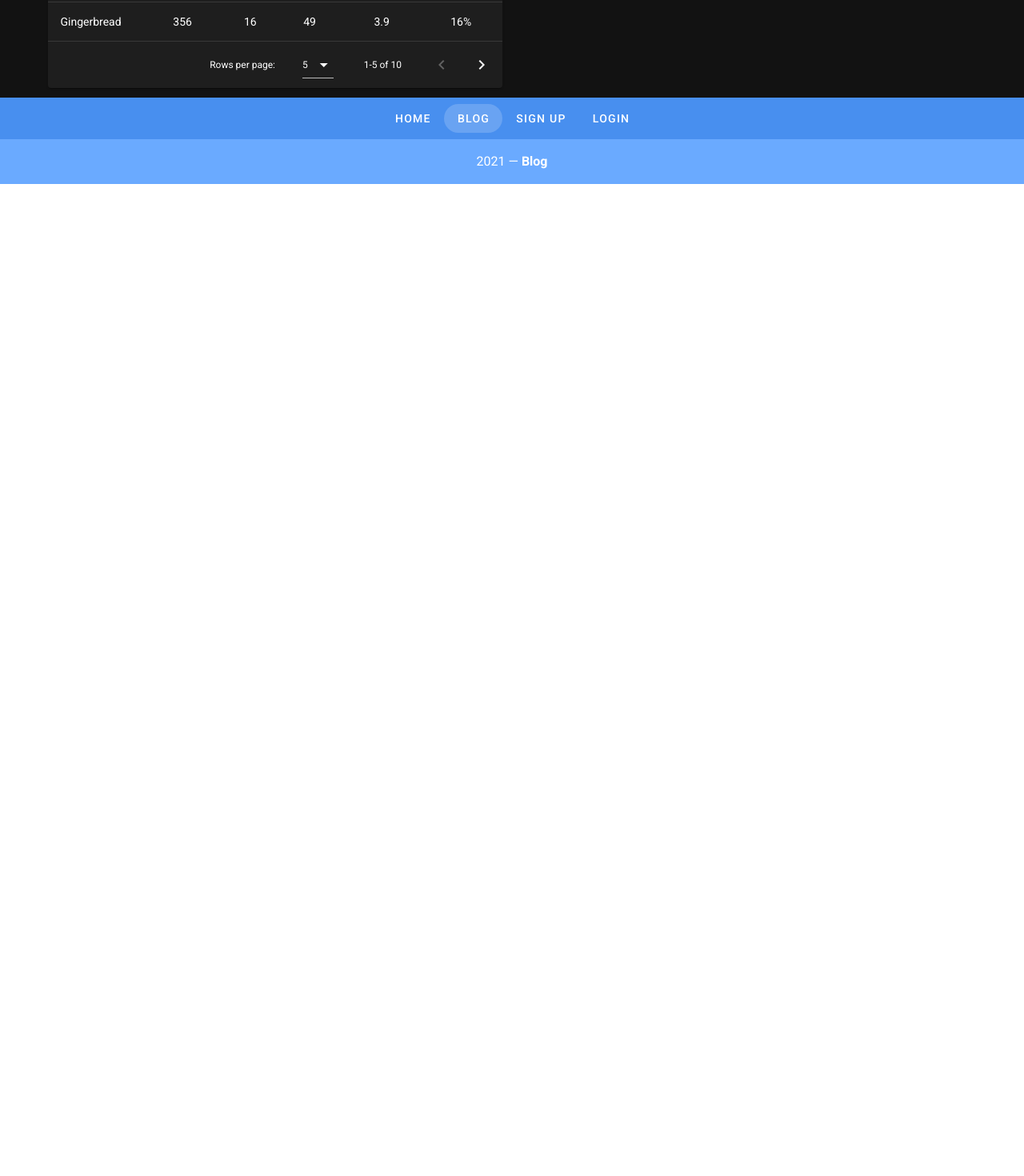
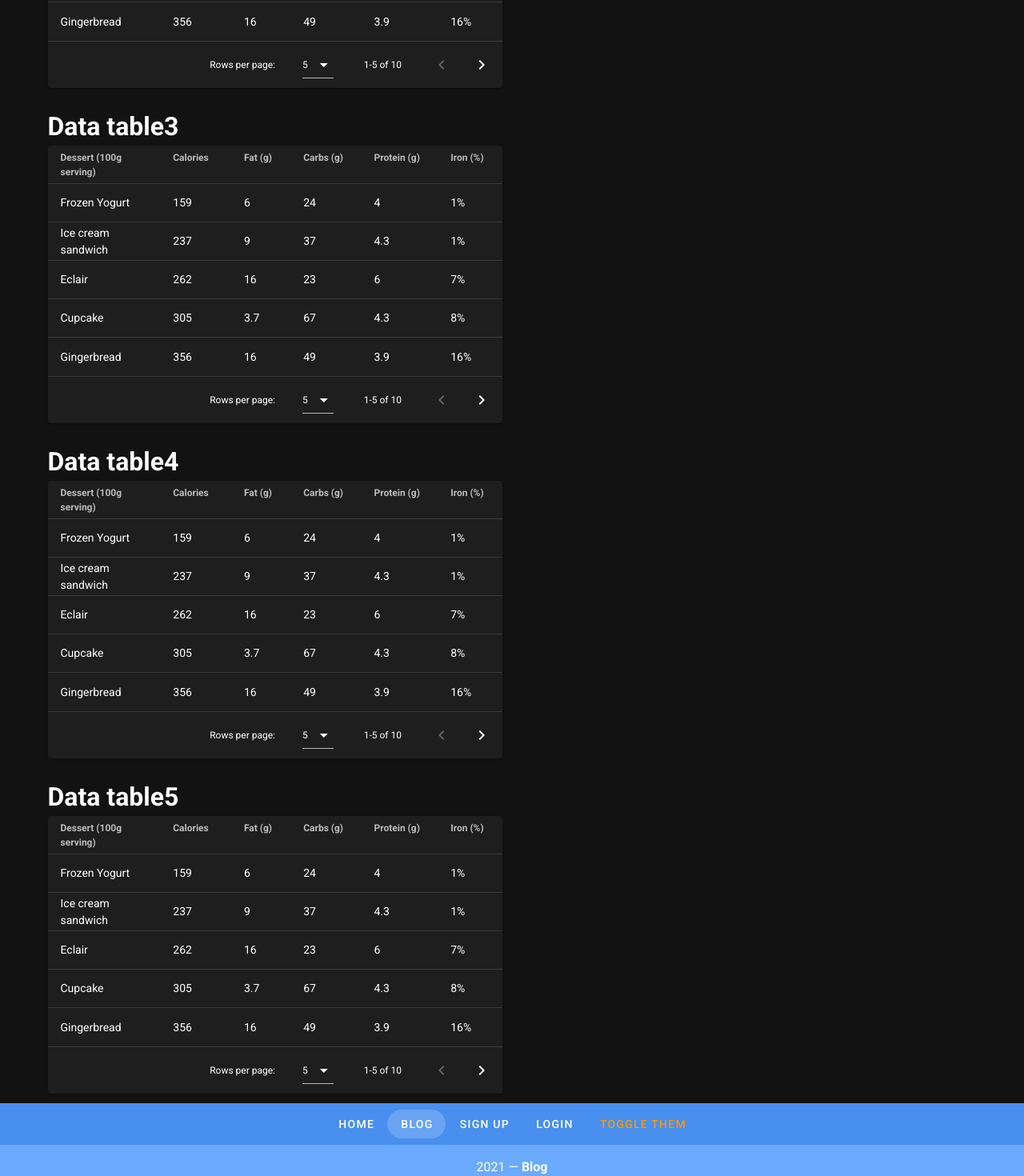
Before and after one commit to artemShvalev/random-blog, a Nuxt app: page /Blog in a window 1280 px wide. Shown: the part 780-2250 px from the top of the page at 80% size. Before the commit the page ends 1010 px from the top, so only its background shows below. Built offline with nearby package versions, Linux system fonts and the light colour scheme.

Commit message:
+
+ _v - sass
+ toggle thems

```diff
--- a/nuxt.config.js
+++ b/nuxt.config.js
@@ -57,9 +57,16 @@ export default {
           warning: colors.amber.base,
           error: colors.deepOrange.accent4,
           success: colors.green.accent3
+        },
+        light: {
+          primary: '#673AB7',
+          secondary: '#fffdfd',
+          accent: '#00897B',
+          error: '#BF360C'
         }
       }
-    }
+    },
+    treeShake: true
   },
 
   // Build Configuration (https://go.nuxtjs.dev/config-build)
--- a/pages/Blog.vue
+++ b/pages/Blog.vue
@@ -44,6 +44,48 @@
           </v-col>
         </v-row>
       </v-container>
+      <v-container>
+        <h1>Data table3</h1>
+        <v-row>
+          <v-col cols="6">
+            <v-data-table
+              :headers="headers"
+              :items="desserts"
+              :items-per-page="5"
+              class="elevation-1"
+              @click:row="selectRow"
+            />
+          </v-col>
+        </v-row>
+      </v-container>
+      <v-container v-intersect="showMoreContent">
+        <h1>Data table4</h1>
+        <v-row v-if="loadNewContent">
+          <v-col cols="6">
+            <v-data-table
+              :headers="headers"
+              :items="desserts"
+              :items-per-page="5"
+              class="elevation-1"
+              @click:row="selectRow"
+            />
+          </v-col>
+        </v-row>
+      </v-container>
+      <v-container>
+        <h1>Data table5</h1>
+        <v-row>
+          <v-col cols="6">
+            <v-data-table
+              :headers="headers"
+              :items="desserts"
+              :items-per-page="5"
+              class="elevation-1"
+              @click:row="selectRow"
+            />
+          </v-col>
+        </v-row>
+      </v-container>
       <v-snackbar
         v-model="snackbar"
         :right="$vuetify.breakpoint.lgAndUp"
@@ -72,7 +114,7 @@
       >
         <v-btn
           v-for="link in links"
-          :key="link"
+          :key="link.i"
           color="white"
           text
           rounded
@@ -80,6 +122,15 @@
           :to="link.url"
         >
           {{ link.label }}
+        </v-btn>
+        <v-btn
+          color="orange"
+          text
+          rounded
+          class="my-2"
+          @click="toggleThems"
+        >
+          Toggle them
         </v-btn>
         <v-col
           class="primary lighten-2 py-4 text-center white--text"
@@ -96,6 +147,7 @@
 export default {
   name: 'Blog',
   data: () => ({
+    loadNewContent: false,
     currentItem: '',
     snackbar: false,
     links: [
@@ -216,6 +268,12 @@ export default {
     selectRow (event) {
       this.snackbar = true
       this.currentItem = event.name
+    },
+    showMoreContent (entries) {
+      this.loadNewContent = (entries[0].isIntersecting)
+    },
+    toggleThems () {
+      this.$vuetify.theme.dark = !this.$vuetify.theme.dark
     }
   }
 }
--- a/pages/index.vue
+++ b/pages/index.vue
@@ -26,6 +26,7 @@
         <v-row
           justify="center"
           no-gutters
+          align="center"
         >
           <v-btn
             v-for="link in links"
```
Also changed, not shown: assets/variables.scss (+29 -0 lines), plugins/vuetify.js (+8 -6 lines).
